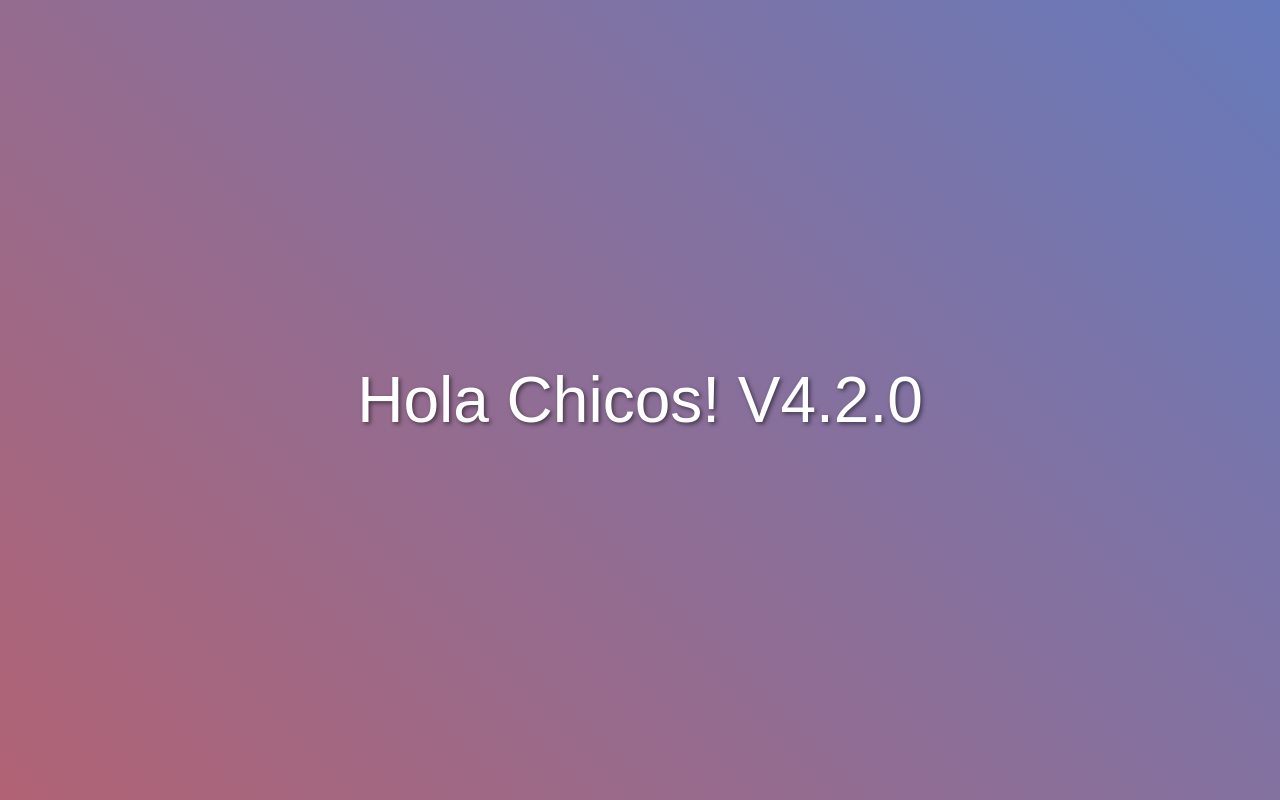
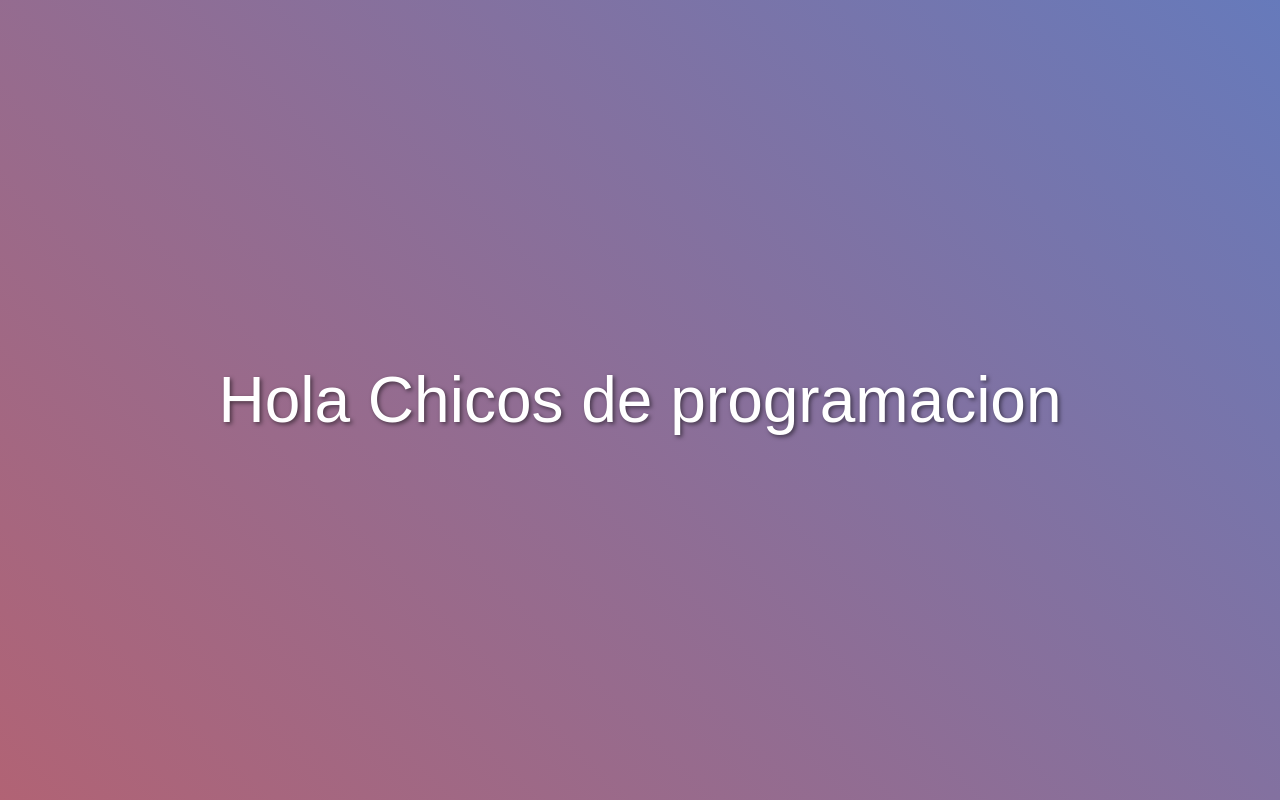
Before and after one commit to MarioFilian/Hola-mundo, a plain HTML site: page index.html in a window 1280 px wide. Drawn offline with Linux system fonts and the light colour scheme.

Commit message:
cambio prueba

```diff
--- a/index.html
+++ b/index.html
@@ -28,6 +28,6 @@
     </style>
 </head>
 <body>
-    Hola Chicos! V4.2.0
+    Hola Chicos de programacion
 </body>
 </html>
```
